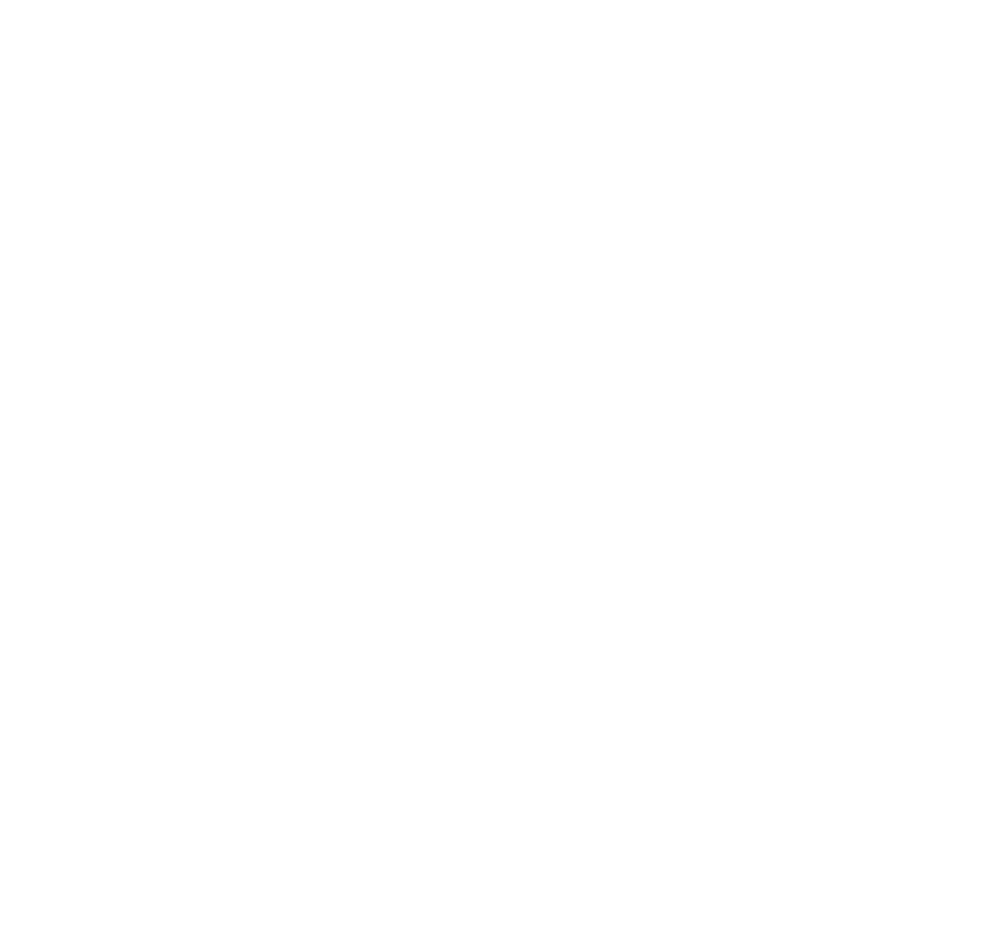
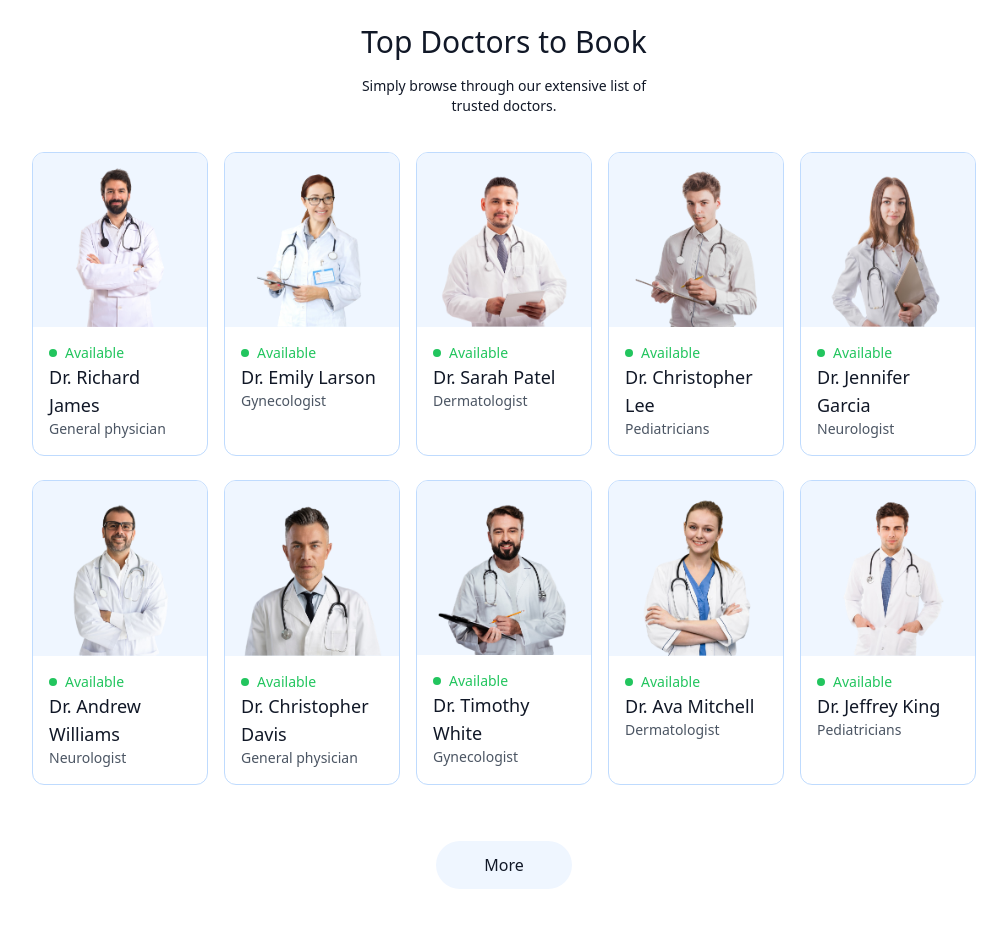
Before and after one commit to Blochnavaj/DoctorBook, a React (Vite) app in the folder frontend/: page / in a window 1280 px wide. Shown: the part 1120-2048 px from the top of the page, without its empty margins (136-1143 px from the left). Before the commit the page ends 1080 px from the top, so only its background shows below. Built offline with nearby package versions, Linux system fonts and the light colour scheme.

Commit message:
completed TopDoctors Components

```diff
--- a/frontend/index.html
+++ b/frontend/index.html
@@ -1,5 +1,5 @@
 <!doctype html>
-<html lang="en">
+<html lang="en" class="scroll-smooth">
   <head>
     <meta charset="UTF-8" />
     <link rel="icon" type="image/svg+xml" href="/vite.svg" />
--- /dev/null
+++ b/frontend/src/Components/TopDoctors.jsx
@@ -0,0 +1,31 @@
+import React from 'react';
+import { doctors } from '../assets/assets';
+import { useNavigate } from 'react-router-dom';
+
+function TopDoctors() {
+    const navigate = useNavigate()
+    return (
+        <div className='flex flex-col gap-4 text-gray-900 items-center my-16 md:mx-10'>
+            <h1 className='text-3xl font-medium'>Top Doctors to Book</h1>
+            <p className='text-sm text-center sm:w-1/3'>Simply browse through our extensive list of trusted doctors.</p>
+            <div className='w-full grid grid-cols-2 md:grid-cols-5 gap-4 pt-5 gap-y-6 px-3 sm:px-0'>
+                {doctors.slice(0, 10).map((item, index) => (
+                    <div onClick={() => navigate(`/appiontments/${item._id}`)} className='border border-blue-200 rounded-xl overflow-hidden cursor-pointer hover:translate-y-[-10px] transition-all duration-500' key={index}>
+                        <img className='bg-blue-50' src={item.image} alt="" />
+                        <div className='p-4'>
+                            <div className='flex text-sm text-green-500 items-center text-center gap-2'>
+                                <p className='w-2 h-2 bg-green-500 rounded-full'></p>
+                                <p>Available</p>
+                            </div>
+                            <p className='text-gray-900 font-medium text-lg'>{item.name}</p>
+                            <p className='text-gray-600 text-sm'>{item.speciality}</p>
+                        </div>
+                    </div>
+                ))}
+            </div>
+            <button onClick={() => {navigate('/doctor'); scrollTo(0,0)}} className='mt-10 px-12 py-3 bg-blue-50 text-grey-600 rounded-full'>More</button>
+        </div>
+    );
+}
+
+export default TopDoctors;
--- a/frontend/src/Pages/Home.jsx
+++ b/frontend/src/Pages/Home.jsx
@@ -1,12 +1,14 @@
 import React from 'react'
 import Header from '../Components/Header'
 import SpecialityMenu from '../Components/SpecialityMenu'
+import TopDoctors from '../Components/TopDoctors'
 
 function Home() {
   return (
     <div>
       <Header/>
       <SpecialityMenu/>
+      <TopDoctors/>
 
     </div>
   )
--- a/frontend/tailwind.config.js
+++ b/frontend/tailwind.config.js
@@ -8,6 +8,9 @@
     extend: {
       colors: {
         'primary':"#5f6FFF"
+      },
+      gridTemplateColumns:{
+        'auto' : 'repeat(auto-fill, minmax(200px,1fr))'
       }
     },
   },
```
